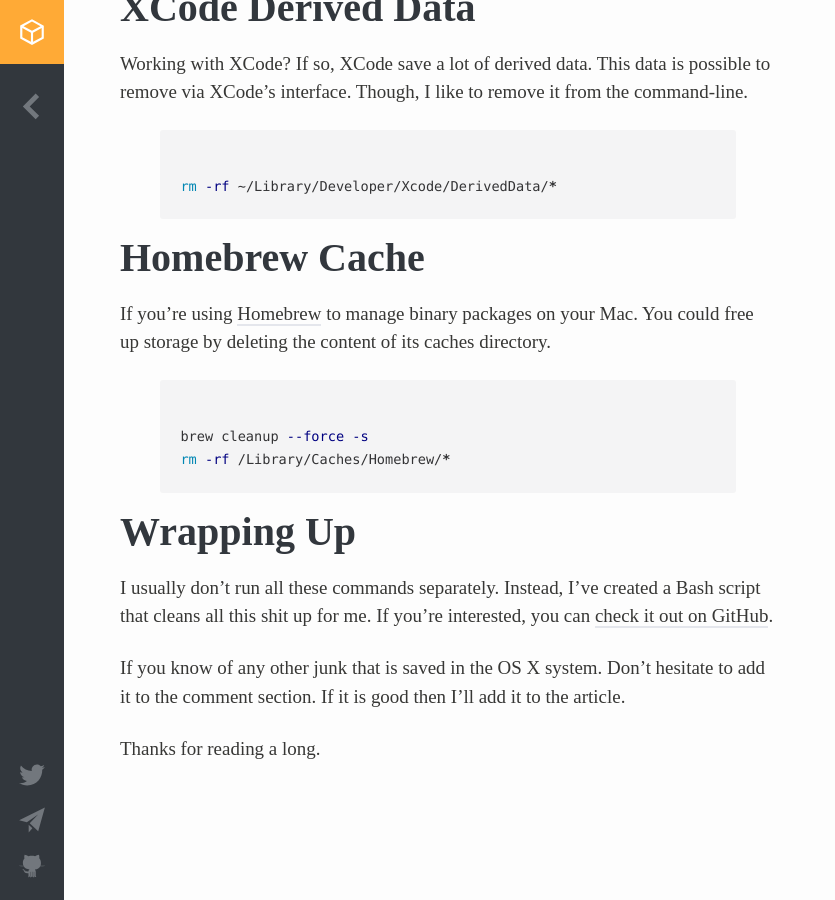
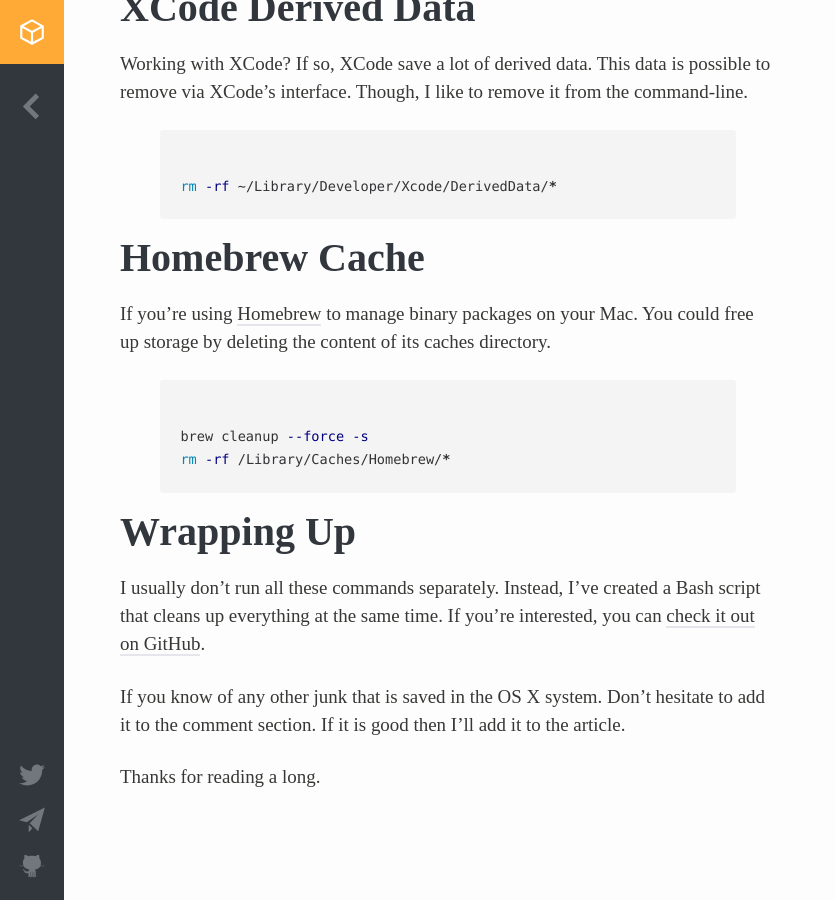
Before and after one commit to mikaelmattsson/mikaelmattsson.github.io, a Jekyll site: the page built from _posts/2015-04-12-clean-my-mac.md, in a window 1280 px wide and 900 px high, scrolled down 1602 px. Shown: the whole window, without its empty margins (0-835 px from the left). Built offline with Jekyll 4.4.1, drawn with Linux system fonts in a browser that asks for light colours; comment, search, counter and statistics services are not loaded.

Commit message:
Add better sentence.

```diff
--- a/_posts/2015-04-12-clean-my-mac.md
+++ b/_posts/2015-04-12-clean-my-mac.md
@@ -50,7 +50,7 @@
 {% endhighlight %}
 
 ## Wrapping Up
-I usually don't run all these commands separately. Instead, I've created a Bash script that cleans all this shit up for me. If you're interested, you can [check it out on GitHub](https://github.com/vinkla/dotfiles/blob/master/bin/cleanup).
+I usually don't run all these commands separately. Instead, I've created a Bash script that cleans up everything at the same time. If you're interested, you can [check it out on GitHub](https://github.com/vinkla/dotfiles/blob/master/bin/cleanup).
 
 If you know of any other junk that is saved in the OS X system. Don't hesitate to add it to the comment section. If it is good then I'll add it to the article.
 
```
